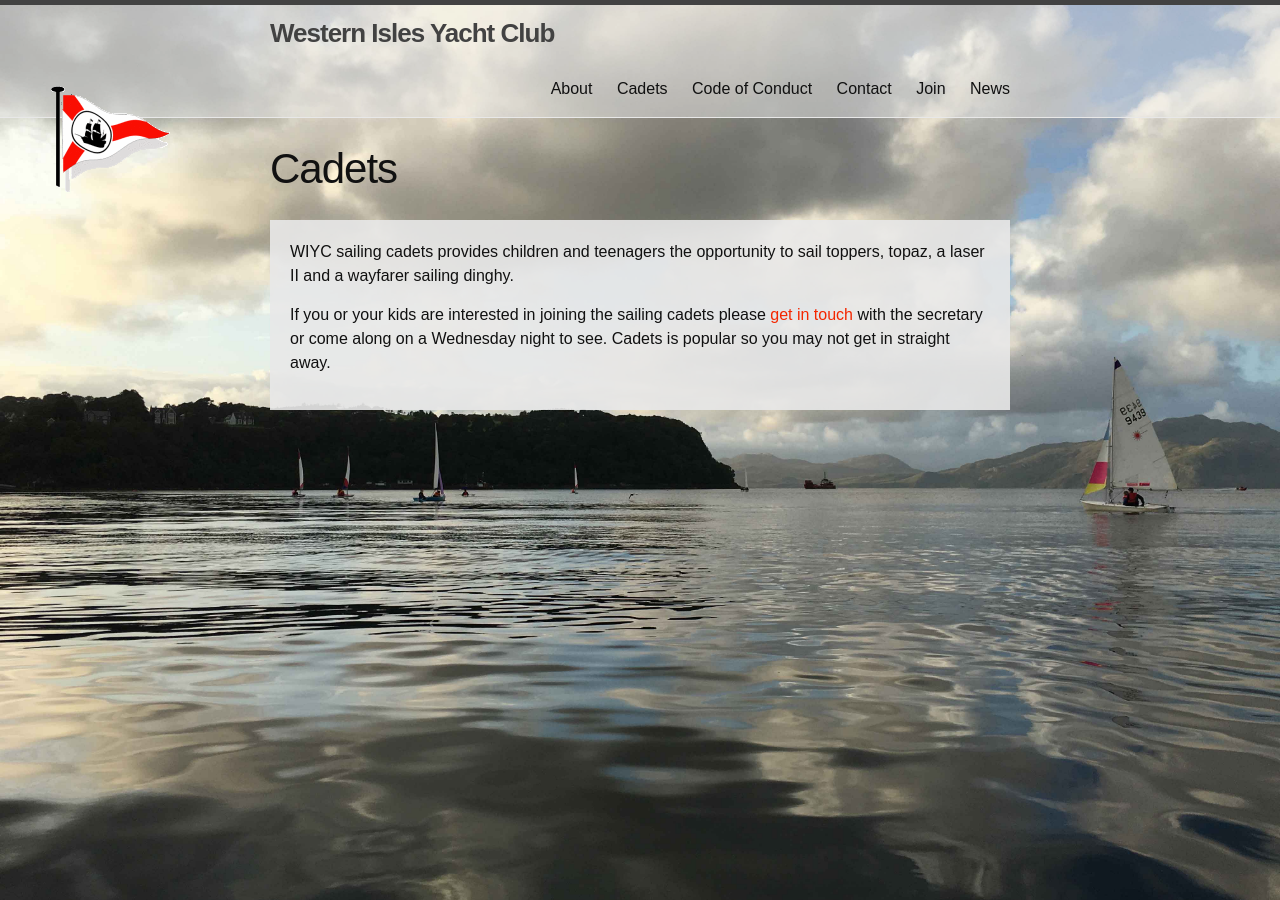
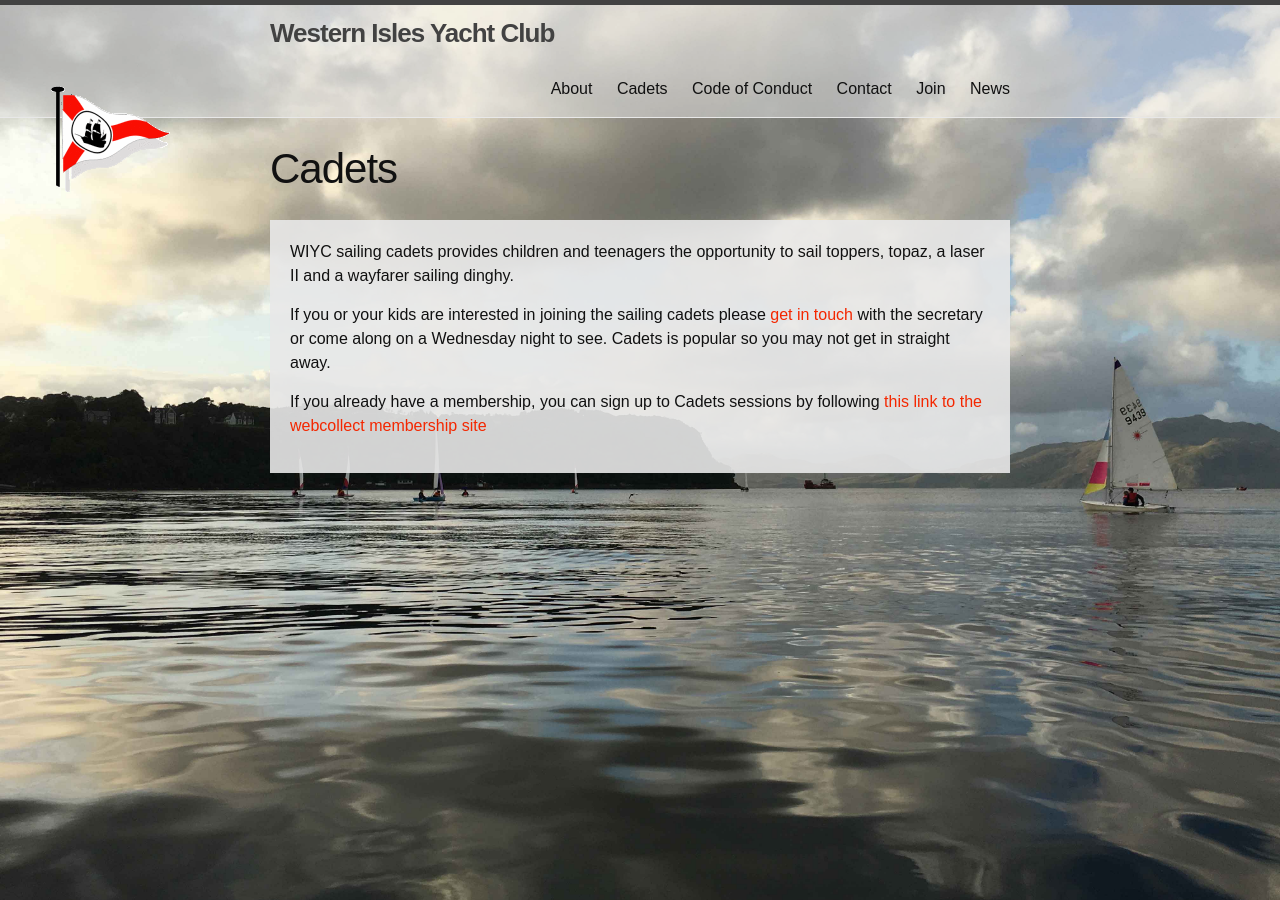
Before and after one commit to wiyc/wiyc.github.io, a Jekyll site: the page built from cadets.md, in a window 1280 px wide. Built offline with Jekyll 4.4.1, drawn with Linux system fonts in a browser that asks for light colours.

Commit message:
Added webcollect link

```diff
--- a/cadets.md
+++ b/cadets.md
@@ -7,3 +7,5 @@ permalink: /sailing-cadets/
 WIYC sailing cadets provides children and teenagers the opportunity to sail toppers, topaz, a laser II and a wayfarer sailing dinghy.
 
 If you or your kids are interested in joining the sailing cadets please [get in touch](/contact/) with the secretary or come along on a Wednesday night to see. Cadets is popular so you may not get in straight away.
+
+If you already have a membership, you can sign up to Cadets sessions by following [this link to the webcollect membership site](https://webcollect.org.uk/wiyc/category/cadets)
```
